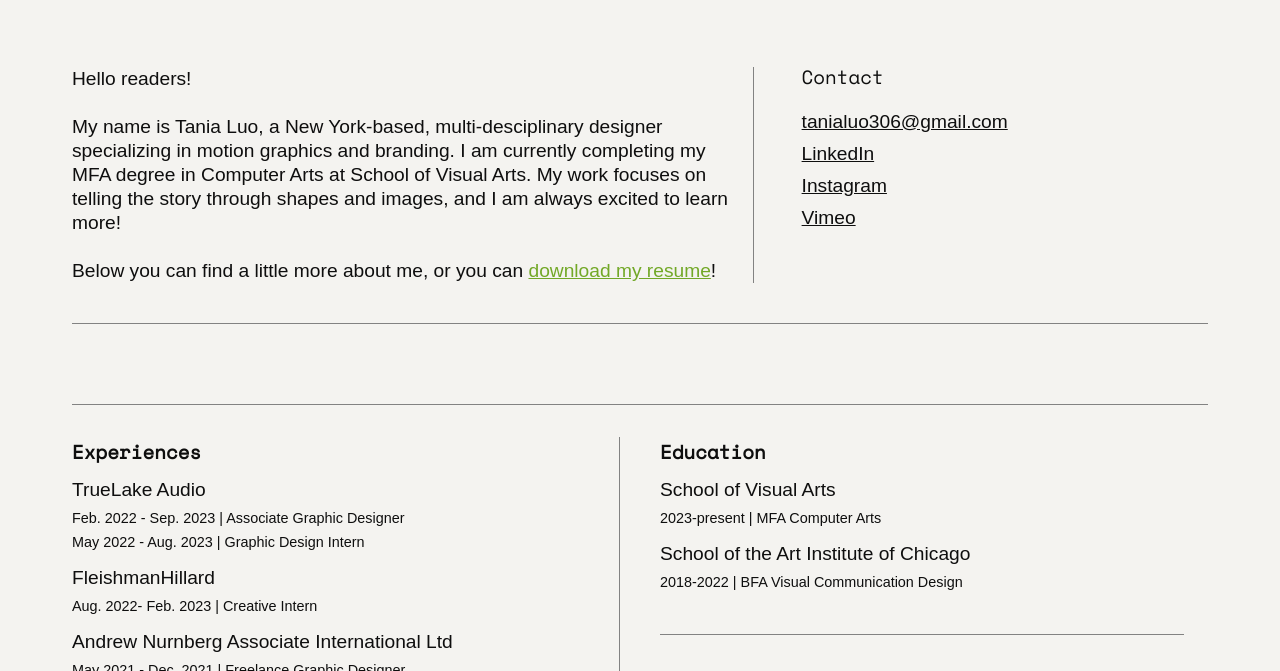
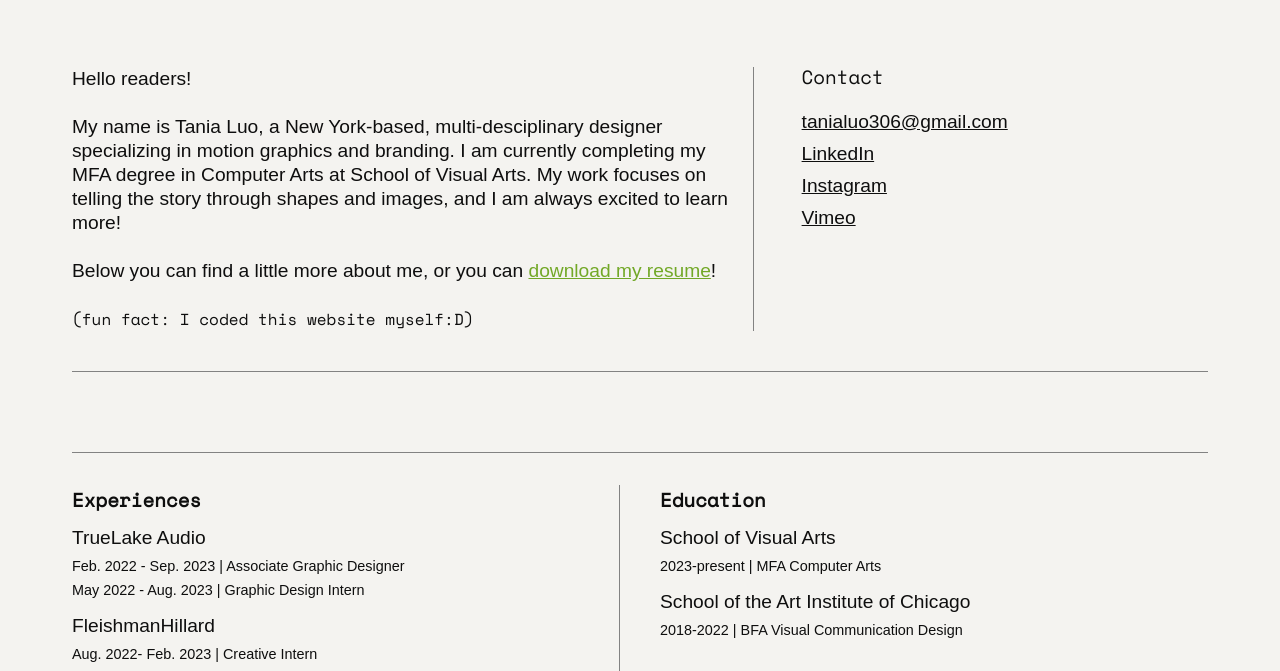
Before and after one commit to tania-luo/portfolio, a plain HTML site: page contact.html in a window 1280 px wide. Shown: the part 124-795 px from the top of the page. Drawn offline with nearby package versions, Linux system fonts and the light colour scheme; a web font is replaced by a local one.

Commit message:
add self-intro

```diff
--- a/contact.html
+++ b/contact.html
@@ -48,6 +48,8 @@
                 My name is Tania Luo, a New York-based, multi-desciplinary designer specializing in motion graphics and branding. I am currently completing my MFA degree in Computer Arts at School of Visual Arts. My work focuses on telling the story through shapes and images, and I am always excited to learn more!
                 <br><br>
                 Below you can find a little more about me, or you can <a href="docs/resume.pdf" target="_blank">download my resume</a>!
+                <br><br>
+                <span>(fun fact: I coded this website myself:D)</span>
             </p>
            </div>
            <div class="contact-info">
--- a/style.css
+++ b/style.css
@@ -421,6 +421,9 @@ h2{
     text-decoration:underline;
     color:#72a827;
 }
+.contact-introduction span{
+   font-size:smaller;
+}
 .contact-info{
     margin-left:2rem;
     font-size:1.2rem;
@@ -722,7 +725,7 @@ footer a{
         height: 80vw;
     }
     #grow-3{
-        height: 90vw;
+        height: 85vw;
     }
     #drifting-1{
         height: 50vw;
```
